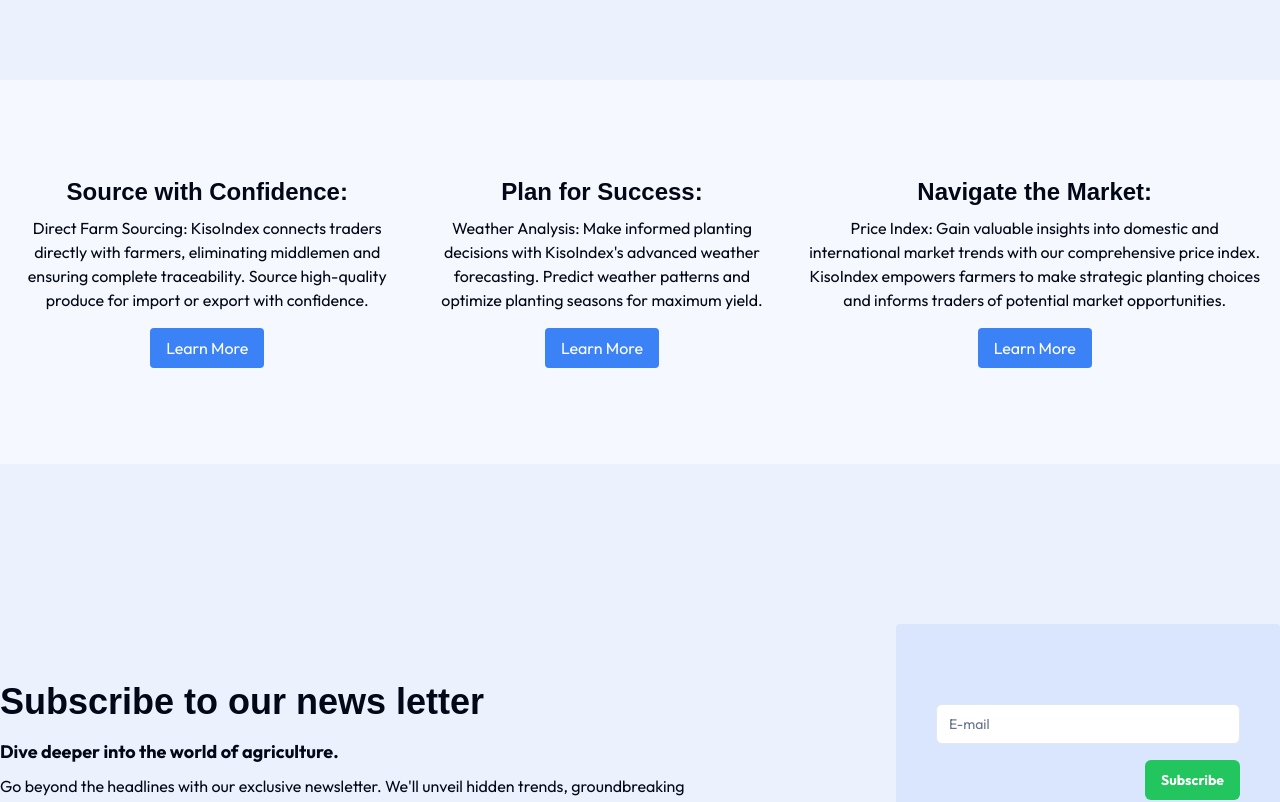
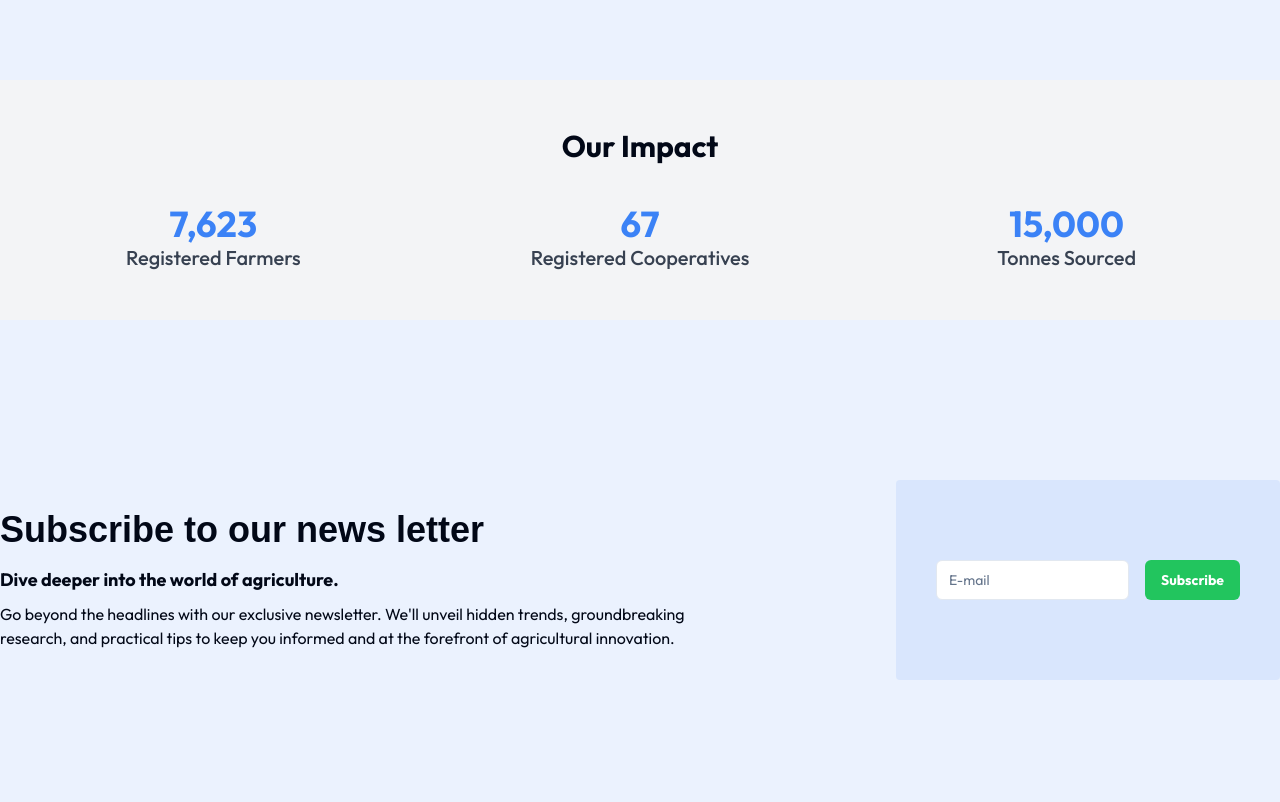
Before and after one commit to OpiniIsaac/kisofresh-frontEnd, a Next.js app: page / in a window 1280 px wide. Shown: the part 1120-1922 px from the top of the page. Built offline with nearby package versions, Linux system fonts and the light colour scheme; a web font is replaced by a local one.

Commit message:
made some changes

```diff
--- a/app/PriceAnalysis&Tracking/weather/page.tsx
+++ b/app/PriceAnalysis&Tracking/weather/page.tsx
@@ -35,7 +35,7 @@ export default function Page() {
   async function fetchData(cityName: string) {
     try {
       const response = await fetch(
-        `http://kisofresh-index.vercel.app/api/weather?address=${cityName}`
+        `http://kisofresh.vercel.app/api/weather?address=${cityName}`
       );
       // console.log(response);
       const jsonData: WeatherData = (await response.json()).data;
@@ -49,7 +49,7 @@ export default function Page() {
   async function fetchDataByCoordinates(latitude: number, longitude: number){
     try {
       const response = await fetch(
-        `http://kisofresh-index.vercel.app/api/weather?lat=${latitude}&lon=${longitude}`
+        `http://kisofresh.vercel.app/api/weather?lat=${latitude}&lon=${longitude}`
       );
 
       const jsonData: WeatherData = (await response.json()).data;console.log(response);
@@ -134,8 +134,8 @@ export default function Page() {
 
   return (
     <section className="min-h-screen bg-gray-100 flex flex-col items-center">
-      <meta
-        httpEquiv="Content-Security-Policy"
+          <meta
+        http-equiv="Content-Security-Policy"
         content="upgrade-insecure-requests"
       />
       <div className="max-w-4xl w-full mx-auto p-4">
--- a/components/About.tsx
+++ b/components/About.tsx
@@ -9,7 +9,7 @@ export default function About() {
       <Container>
         <div className="flex flex-col md:flex-row justify-between w-full px-4 md:px-0">
           <div className="w-full md:w-1/2 flex flex-col justify-center h-[550px]">
-            <h1 className={`font-extrabold text-4xl ${hedvig.className}`}>What is KisoIndex?</h1>
+            <h1 className={`font-extrabold text-4xl ${hedvig.className}`}>What we do</h1>
             <br />
             <div className="">
               <Image
--- a/components/Benefits.tsx
+++ b/components/Benefits.tsx
@@ -1,50 +1,54 @@
-import Link from "next/link";
-import React from "react";
-import Container from "./Container";
-import { hedvig } from "./Fonts";
+import React from 'react';
+import { motion, useAnimation } from 'framer-motion';
+import CountUp from 'react-countup';
+import { useInView } from 'react-intersection-observer';
 
-export default function Benefits() {
-  const benefits: { heading: string; paragraph: string; link: string }[] = [
-    {
-      heading: "Source with Confidence:",
-      paragraph:
-        "Direct Farm Sourcing: KisoIndex connects traders directly with farmers, eliminating middlemen and ensuring complete traceability. Source high-quality produce for import or export with confidence.",
-      link: "SourceProduce",
-    },
-    {
-      heading: "Plan for Success:",
-      paragraph:
-        "Weather Analysis: Make informed planting decisions with KisoIndex's advanced weather forecasting. Predict weather patterns and optimize planting seasons for maximum yield.",
-      link: "PriceAnalysis&Tracking/weather",
-    },
-    {
-      heading: "Navigate the Market:",
-      paragraph:
-        "Price Index: Gain valuable insights into domestic and international market trends with our comprehensive price index. KisoIndex empowers farmers to make strategic planting choices and informs traders of potential market opportunities.",
-      link: "PriceAnalysis&Tracking/price",
-    },
+interface Target {
+  id: number;
+  target: number;
+  label: string;
+}
+
+const Counter = ({ target, label }: { target: number; label: string }) => {
+  const controls = useAnimation();
+  const [ref, inView] = useInView({ triggerOnce: true });
+
+  return (
+    <div className="text-center" ref={ref}>
+      <motion.span
+        className="block text-4xl font-bold text-blue-500"
+        initial={{ opacity: 0 }}
+        animate={controls}
+        onViewportEnter={() => controls.start({ opacity: 1, transition: { duration: 0.5 } })}
+      >
+        {inView && (
+          <CountUp start={0} end={target} duration={2.75} />
+        )}
+      </motion.span>
+      <span className="block text-xl font-medium text-gray-700">{label}</span>
+    </div>
+  );
+};
+
+const Benefits = () => {
+  const targets: Target[] = [
+    { id: 1, target: 7623, label: ' Registered Farmers' },
+    { id: 2, target: 67, label: 'Registered Cooperatives' },
+    { id: 3, target: 15000, label: 'Tonnes Sourced' },
   ];
+
   return (
-    <section className="bg-blue-500/5 md:h-96 flex flex-wrap items-center">
-      <Container>
-        <div className="">
-          <div className="w-full md:flex pb-20 md:pb-0 pt-10 md:pt-0">
-            {benefits.map(({ heading, paragraph, link }) => (
-              <div className="flex flex-col items-center pt-5 md:p-4 ">
-                <h2 className={`text-2xl font-bold mb-2 ${hedvig.className}`}>
-                  {heading}
-                </h2>
-                <p className="text-center ">{paragraph}</p>
-                <Link href={link}>
-                  <button className="mt-4 px-4 py-2 bg-blue-500 text-white rounded hover:bg-blue-600">
-                    Learn More
-                  </button>
-                </Link>
-              </div>
-            ))}
-          </div>
+    <section className="bg-gray-100 py-12">
+      <div className="container mx-auto px-4">
+        <h2 className="text-3xl font-bold text-center mb-10">Our Impact</h2>
+        <div className="grid grid-cols-1 md:grid-cols-3 gap-8">
+          {targets.map((target) => (
+            <Counter key={target.id} target={target.target} label={target.label} />
+          ))}
         </div>
-      </Container>
+      </div>
     </section>
   );
-}
+};
+
+export default Benefits;
--- a/components/Hero.tsx
+++ b/components/Hero.tsx
@@ -8,34 +8,36 @@ import {
 } from "@/components/ui/carousel";
 import Container from "./Container";
 import Autoplay from "embla-carousel-autoplay";
-import { Key } from "lucide-react";
 
 export default function Hero() {
   const content = [
     {
-
       image: "/images/grain.jpeg",
       title: "Track & Analyze Prices",
-      desc: "Gain insights into crop prices. Make informed decisions..",
+      desc: "Gain insights into crop prices. Make informed decisions.",
       key: 1,
+      link: "/PriceAnalysis&Tracking/price", // Add the link here
     },
     {
       image: "/images/crops.jpg",
       title: "Source Produce",
       desc: "Traceability simplified. Tap into our vast database of farmers.",
       key: 2,
+      link: "/SourceProduce",
     },
     {
       image: "/images/Data.jpeg",
       title: "Smart Farming",
       desc: "Beat the elements using IoT data.",
       key: 3,
+      link: "/PriceAnalysis&Tracking/weather",
     },
     {
       image: "/images/cow.jpg",
       title: "Agriculture tips",
       desc: "Learn best practices for your farm.",
       key: 4,
+      link: "/PriceAnalysis&Tracking/price",
     },
   ];
 
--- a/components/HeroCard.tsx
+++ b/components/HeroCard.tsx
@@ -1,5 +1,7 @@
+import React from "react";
 import Image from "next/image";
-import { anonymous, hedvig, outfit } from "./Fonts";
+import Link from "next/link"; // Import Link from next/link
+import { hedvig, outfit } from "./Fonts";
 
 type HeroCardProps = {
   details: {
@@ -7,30 +9,28 @@ type HeroCardProps = {
     title: string;
     desc: string;
     key: number;
+    link: string; // Add link type here
   };
 };
 
 export default function HeroCard({ details }: HeroCardProps) {
-  const { image, title, desc} = details;
-
+  const { image, title, desc, link } = details;
 
   return (
-    <div className="flex flex-col md:flex-row cursor-grab ">
+    <Link href={link} className="flex flex-col md:flex-row cursor-pointer">
       <Image
         src={image}
         alt=""
         width={1000}
         height={1000}
-        className=" h-[500px] w-screen md:w-full object-cover object-center rounded-md"
+        className="h-[500px] w-screen md:w-full object-cover object-center rounded-md"
         priority
       />
       <div className="absolute h-[500px] w-screen bg-gradient-to-b from-transparent via-transparent to-black block md:hidden" />
-      <div className="absolute md:relative flex flex-col justify-end md:justify-center w-full md:max-w-[500px]  h-[500px] md: px-4 md:ps-36 text-white md:text-black pb-4 md:">
-
-          <h1 className={`text-4xl font-extrabold pb-4 ${hedvig.className}`}>{title}</h1>
-
+      <div className="absolute md:relative flex flex-col justify-end md:justify-center w-full md:max-w-[500px] h-[500px] md:px-4 md:ps-36 text-white md:text-black pb-4">
+        <h1 className={`text-4xl font-extrabold pb-4 ${hedvig.className}`}>{title}</h1>
         <p className={outfit.className}>{desc}</p>
       </div>
-    </div>
+    </Link>
   );
 }
--- a/components/NewsLetter.tsx
+++ b/components/NewsLetter.tsx
@@ -26,18 +26,21 @@ import { hedvig } from "./Fonts";
                       </p>
                     </div>
                   </div>
-                  <div className="w-96 px-10 flex flex-col gap-4 mx-auto md:mx-0  bg-blue-500/10 rounded-sm py-20 hover:shadow-xl">
+                  <div className=" w-96 px-10 flex  gap-4 mx-auto md:mx-0  bg-blue-500/10 rounded-sm py-20 hover:shadow-xl">
                     <Input
                       type="email"
                       name="email"
                       placeholder="E-mail"
                       className=""
                     ></Input>
-                    <div className="w-full flex justify-end">
                       <Button className="bg-green-500 hover:bg-blue-500">
                         Subscribe
                       </Button>
-                    </div>
+                    {/* <div className="w-full flex justify-end">
+                      <Button className="bg-green-500 hover:bg-blue-500">
+                        Subscribe
+                      </Button>
+                    </div> */}
                   </div>
                 </div>
               </Container>
--- a/package.json
+++ b/package.json
@@ -19,14 +19,17 @@
     "embla-carousel-autoplay": "^8.0.2",
     "embla-carousel-react": "^8.0.2",
     "firebase": "^10.11.1",
+    "framer-motion": "^11.2.10",
     "lucide-react": "^0.371.0",
     "mongodb": "^6.5.0",
     "mongoose": "^7.3.4",
     "next": "14.2.2",
     "react": "^18",
+    "react-countup": "^6.5.3",
     "react-dom": "^18",
     "react-firebase-hooks": "^5.1.1",
     "react-icons": "^5.1.0",
+    "react-intersection-observer": "^9.10.3",
     "react-redux": "^9.1.2",
     "tailwind-merge": "^2.2.2",
     "tailwindcss-animate": "^1.0.7"
```
Also changed, not shown: 1 other file (tests, documents, lock files or other folders).
